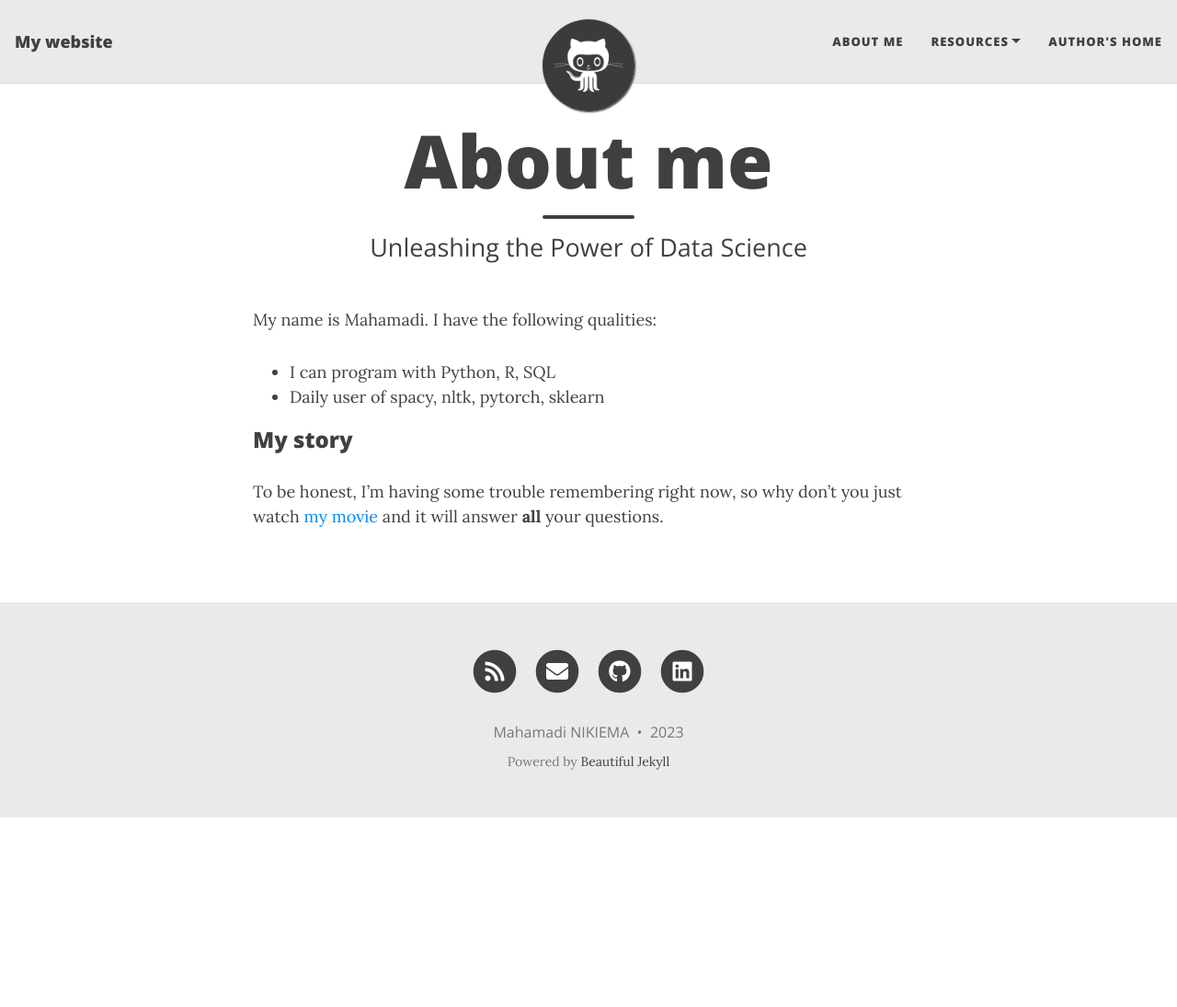
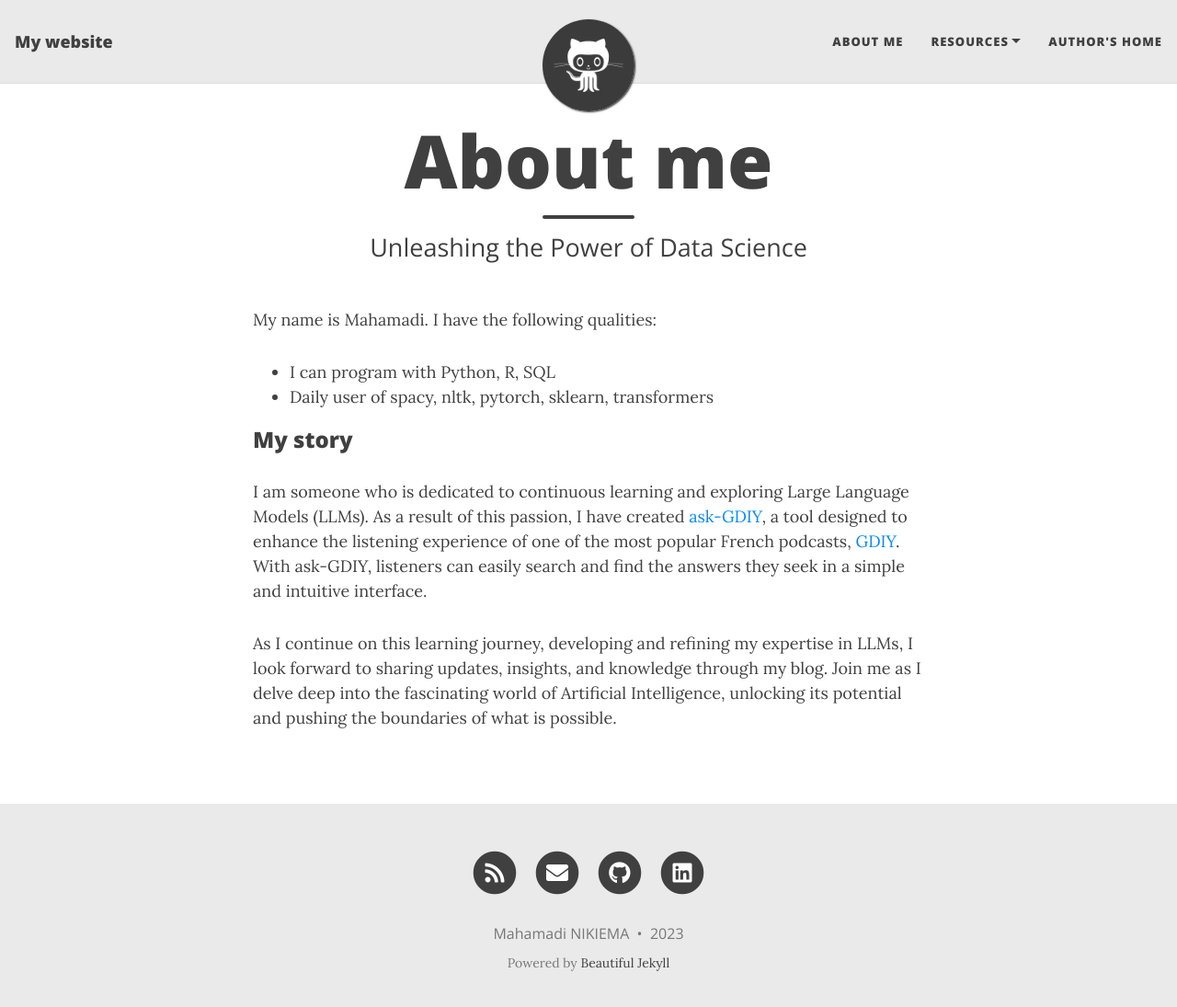
Before and after one commit to MNIKIEMA/mnikiema.github.io, a Jekyll site: the page built from docs/aboutme.md, in a window 1280 px wide and 1108 px high. Shown: the top 1095 px of the window at 92% size. Built offline with Jekyll 4.4.1, drawn with Linux system fonts in a browser that asks for light colours; nearby versions of some CDN libraries.

Commit message:
update about me

```diff
--- a/docs/aboutme.md
+++ b/docs/aboutme.md
@@ -7,8 +7,10 @@ subtitle: Unleashing the Power of Data Science
 My name is Mahamadi. I have the following qualities:
 
 - I can program with Python, R, SQL
-- Daily user of spacy, nltk, pytorch, sklearn
+- Daily user of spacy, nltk, pytorch, sklearn, transformers
 
 ### My story
 
-To be honest, I'm having some trouble remembering right now, so why don't you just watch [my movie](https://en.wikipedia.org/wiki/The_Princess_Bride_%28film%29) and it will answer **all** your questions.
+I am someone who is dedicated to continuous learning and exploring Large Language Models (LLMs). As a result of this passion, I have created [ask-GDIY](https://madoss-ask-gdiy.hf.space), a tool designed to enhance the listening experience of one of the most popular French podcasts, [GDIY](https://www.gdiy.fr/). With ask-GDIY, listeners can easily search and find the answers they seek in a simple and intuitive interface.
+
+As I continue on this learning journey, developing and refining my expertise in LLMs, I look forward to sharing updates, insights, and knowledge through my blog. Join me as I delve deep into the fascinating world of Artificial Intelligence, unlocking its potential and pushing the boundaries of what is possible.
```
